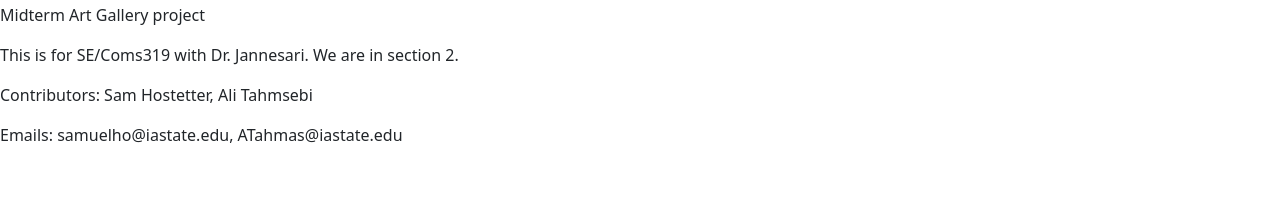
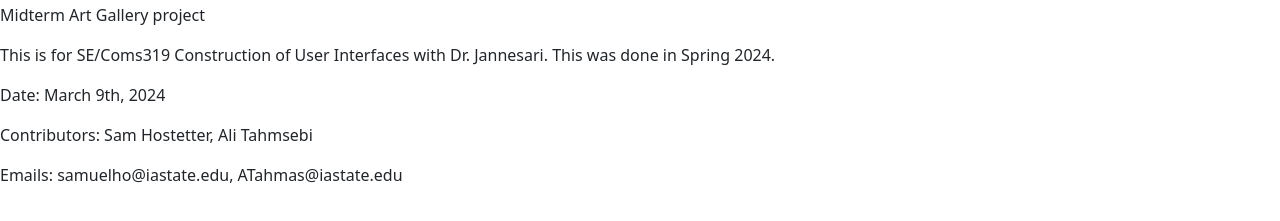
Before and after one commit to SamHos04/ComS-SE319Midterm, a plain HTML site: page AboutUs.html in a window 1280 px wide. Shown: the part 131-352 px from the top of the page. Drawn offline with nearby package versions, Linux system fonts and the light colour scheme.

Commit message:
AboutUs changes

```diff
--- a/AboutUs.html
+++ b/AboutUs.html
@@ -20,7 +20,8 @@
       <div class="about-section">
       <h1>About Us</h1>
       <p>Midterm Art Gallery project</p>
-      <p>This is for SE/Coms319 with Dr. Jannesari. We are in section 2.</p>
+      <p>This is for SE/Coms319 Construction of User Interfaces with Dr. Jannesari. This was done in Spring 2024.</p>
+      <p>Date: March 9th, 2024</p>
       <p>Contributors: Sam Hostetter, Ali Tahmsebi</p>
       <p>Emails: samuelho@iastate.edu, ATahmas@iastate.edu </p>
     </div>
```
